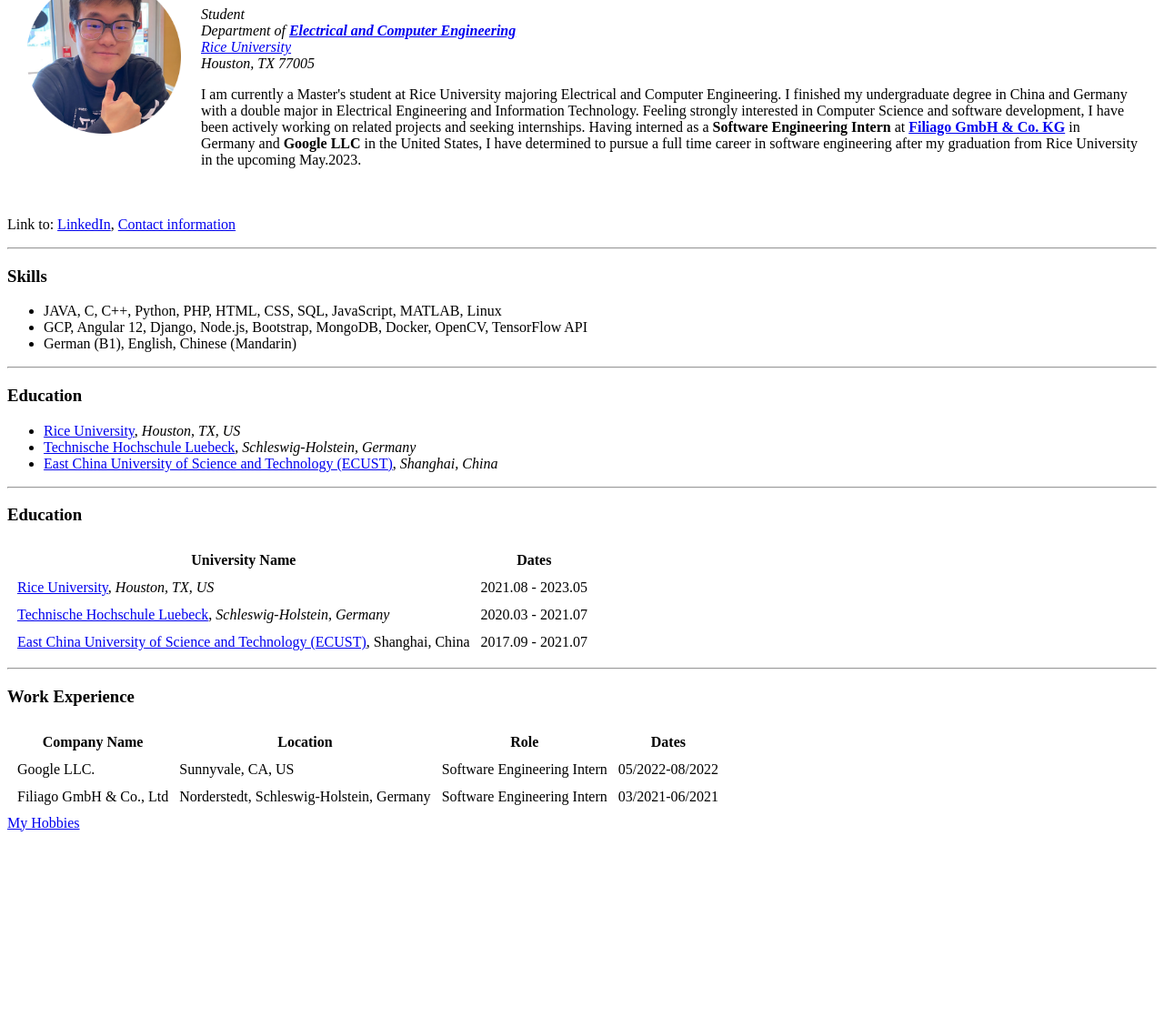
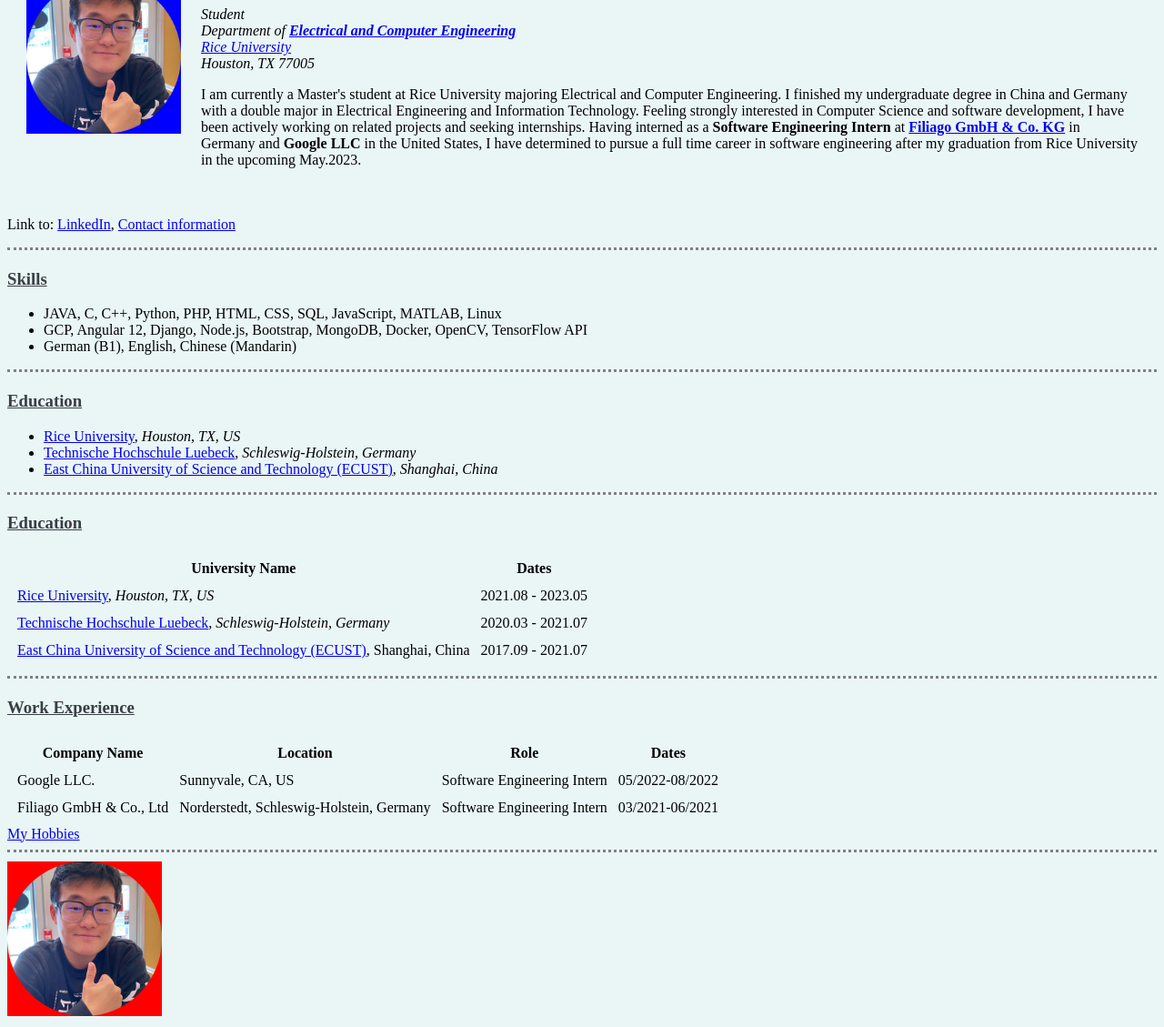
Before and after one commit to AndyWangLYN/Heyu-CV, a plain HTML site: page index.html in a window 1280 px wide. Shown: the part 102-1231 px from the top of the page at 91% size. Before the commit the page ends 1024 px from the top, so only its background shows below. Drawn offline with Linux system fonts and the light colour scheme.

Commit message:
updated the web information files and css files

```diff
--- /dev/null
+++ b/css/styles.css
@@ -0,0 +1,36 @@
+/*
+This is comment in css
+css syntax: selector {property: value;}
+*/
+
+/************** Tag selectors **************/
+
+body {
+  background-color: #EAF6F6;
+}
+
+hr {
+  background-color: #EAF6F6;
+  border-style: none;
+  border-top: 3px dotted grey;
+  height: 2px;
+  width: 100%;
+}
+
+h1 {
+  color: #393E46;
+}
+
+h3 {
+  color: #393E46;
+  text-decoration-line: underline;
+}
+
+/************** Class selectors **************/
+.heyu {
+  background-color: blue;
+}
+
+.heyu2 {
+  background-color: red;
+}
--- a/index.html
+++ b/index.html
@@ -5,12 +5,16 @@
 <head>
   <meta charset="utf-8">
   <title>Heyu's Personal Site</title>
+  <!-- link will lead to the css file and implement the style within -->
+  <link rel="stylesheet" href="css/styles.css">
+
 </head>
 
+<!-- style takes CSS codes inside "". Use ; to finish each style -->
 <body>
   <table cellspacing = "20">
     <tr>
-      <td><img src="images/Heyu.png" alt="Heyu Wang profile picture" width="170" height="170"></td>
+      <td><img class="heyu" src="images/Heyu.png" alt="Heyu Wang profile picture" width="170" height="170"></td>
       <td>
         <h1>Heyu Wang</h1>
         <!-- Both <i> and <em> italicize the text,
@@ -128,6 +132,10 @@
 
   <a href="hobbies.html">My Hobbies</a>
 
+  <hr>
+
+  <img class="heyu2" src="images/Heyu.png" alt="Heyu Wang profile picture" width="170" height="170">
+
 </body>
 
 </html>
```
Also changed, not shown: contact.html (+1 -0 lines), hobbies.html (+2 -0 lines).
